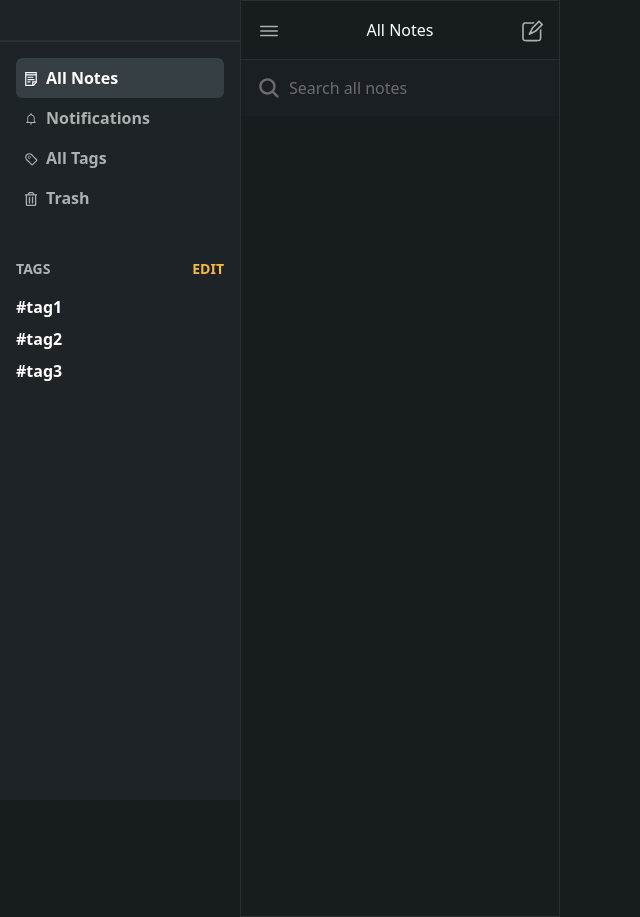
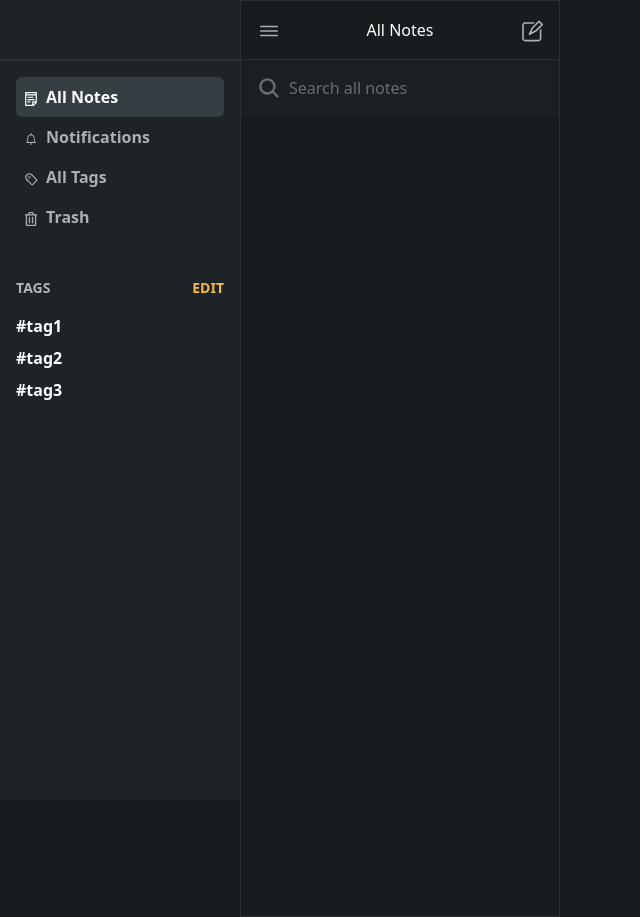
Before and after one commit to joao-miguel8/SuperNotes, a React (Vite) app: page /allNotes in a window 1280 px wide. Shown: the whole page, without its empty margins (0-640 px from the left). Built offline with nearby package versions, Linux system fonts and the light colour scheme.

Commit message:
- Change SideNav top padding

```diff
--- a/src/components/SideNav.tsx
+++ b/src/components/SideNav.tsx
@@ -21,7 +21,7 @@ function SideNav() {
 		// side menu wrapper
 		<section className="max-w-60 h-screen sticky top-0 bg-[#1D2327]">
 			{/* side menu container */}
-			<div className="pt-10 max-w-60 w-[240px] h-full">
+			<div className="pt-[3.71rem] max-w-60 w-[240px] h-full">
 				{/* divider */}
 				<div className="w-full h-[1.6px] bg-[#292F33]"></div>
 				{/* nav list  */}
```
